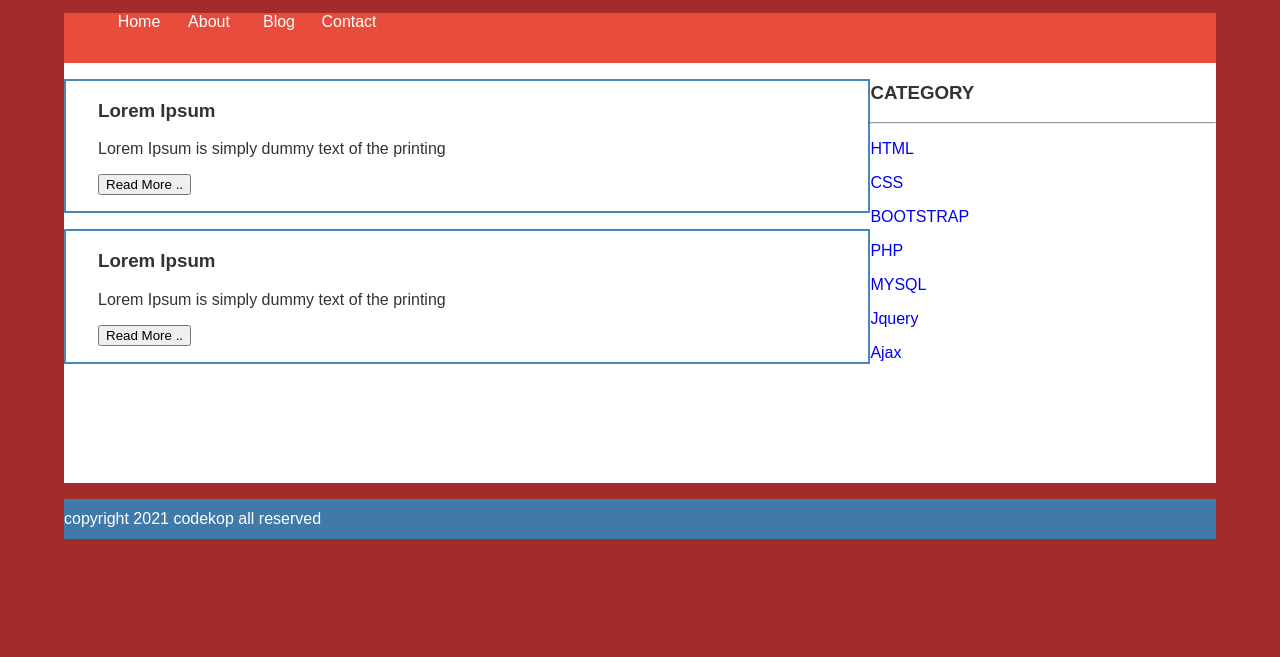
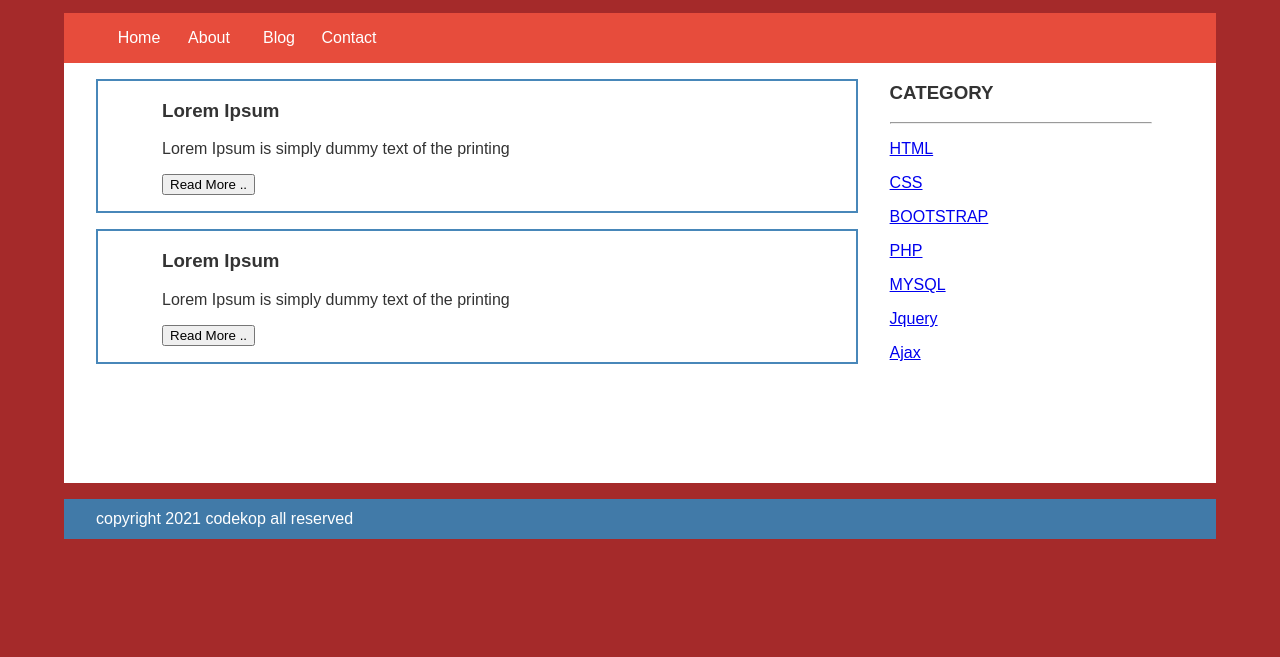
Before and after one commit to tifadea/webku, a plain HTML site: page index.html in a window 1280 px wide. Shown: the part 143-800 px from the top of the page. Drawn offline with Linux system fonts and the light colour scheme.

Commit message:
Fix typos and formatting in style.css
Corrected typos in CSS properties and ensured consistent formatting.

```diff
--- a/style.css
+++ b/style.css
@@ -16,13 +16,13 @@ body{
 }
 
 .jarak{
-    pading:0 2pc;
+    padding:0 2pc;
 }
 
 .menu{
     background-color:#E74C3C;
     height:50px;
-  line-hight:50px;
+    line-height:50px;
     position:relative;
     width:90%;
     margin:0 auto;
@@ -35,15 +35,15 @@ body{
 
 .menu ul li a {
     float:left;
-  width:70PX;
+    width:70px;
     display:block;
     text-align:center;
-  color:#fff;
+    color:#FFF;
     text-decoration:none;
 }
 
 .menu ul li a:hover {
-  background-color: #4b88bb;
+    background-color:#4b88bb;
     display:block;
 }
 
@@ -52,7 +52,7 @@ body{
     margin:auto;
     height:420px;
     padding:0.1px;
-   background: #fff;
+    background:#fff;
     color:#333;
 }
 
@@ -80,11 +80,11 @@ body{
     height:420px;
 }
 
-.undecor{
+.undercor{
     text-decoration:none;
 }
 
-.footer {
+.footer{
     width:90%;
     margin:auto;
     height:40px;
```
Lines whose indentation alone changed are shown as unchanged.
